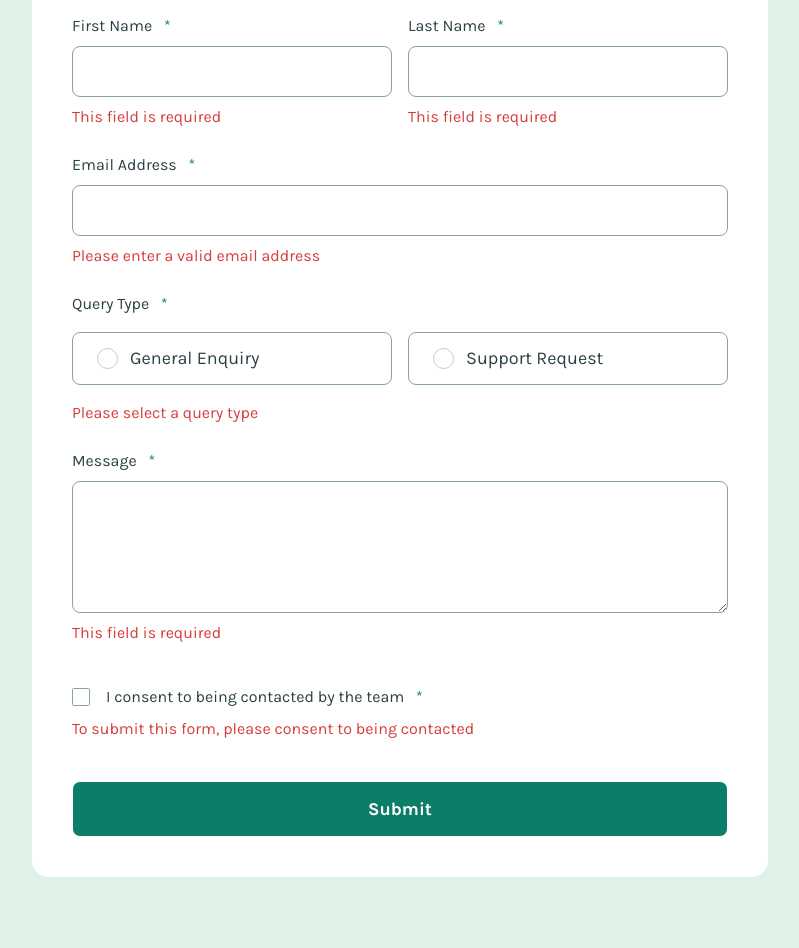
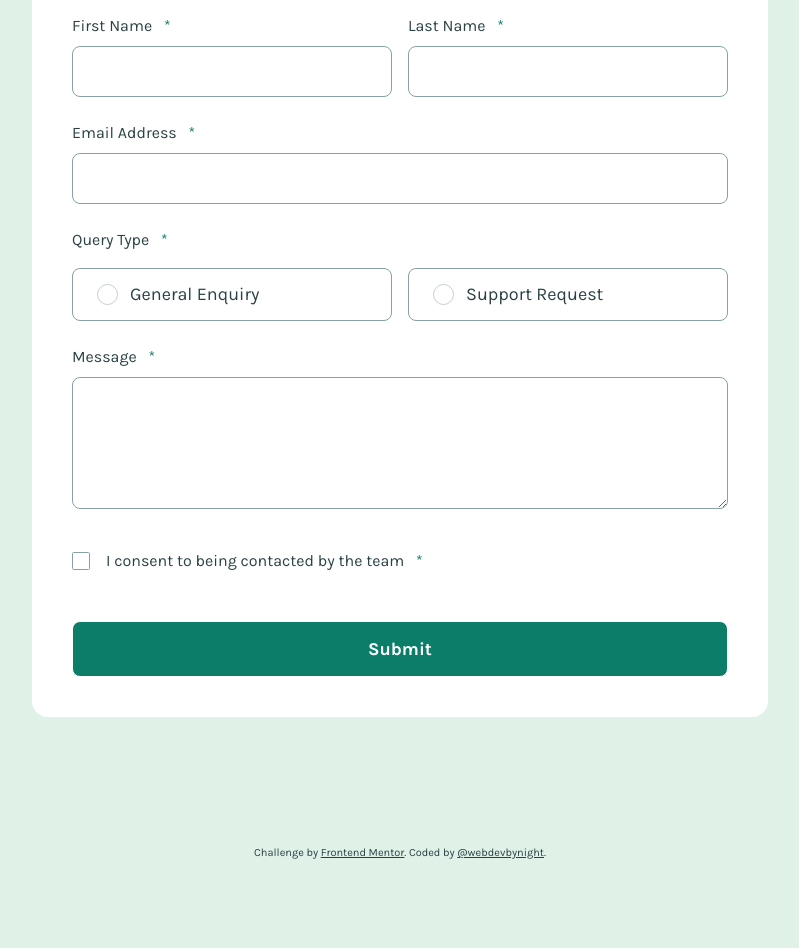
Before and after one commit to webdevbynight/contact-form-main, a website: page index.html in a window 1280 px wide. Shown: the part 218-1166 px from the top of the page, without its empty margins (240-1039 px from the left). After the commit the page ends 1080 px from the top, so only its background shows below. Drawn offline with Linux system fonts and the light colour scheme.

Commit message:
Fixed gaps when error messages are empty

```diff
--- a/index.html
+++ b/index.html
@@ -17,17 +17,17 @@
                 <p>
                     <label for="first-name">First Name <span class="required-marker" aria-label="required">*</span></label>
                     <input id="first-name" name="first-name" type="text" required aria-describedby="first-name-error-message">
-                    <span id="first-name-error-message" class="error-message" aria-live="assertive">This field is required</span>
+                    <span id="first-name-error-message" class="error-message" aria-live="assertive"></span>
                 </p>
                 <p>
                     <label for="last-name">Last Name <span class="required-marker" aria-label="required">*</span></label>
                     <input id="last-name" name="last-name" type="text" required aria-describedby="last-name-error-message">
-                    <span id="last-name-error-message" class="error-message" aria-live="assertive">This field is required</span>
+                    <span id="last-name-error-message" class="error-message" aria-live="assertive"></span>
                 </p>
                 <p>
                     <label for="email">Email Address <span class="required-marker" aria-label="required">*</span></label>
                     <input id="email" name="email" type="email" required aria-describedby="email-error-message">
-                    <span id="email-error-message" class="error-message" aria-live="assertive">Please enter a valid email address</span>
+                    <span id="email-error-message" class="error-message" aria-live="assertive"></span>
                 </p>
                 <fieldset>
                     <legend>Query Type <span class="required-marker" aria-label="required">*</span></legend>
@@ -41,17 +41,17 @@
                             <label for="query-type-support-request">Support Request</label>
                         </li>
                     </ul>
-                    <p id="query-type-error-message" class="error-message" aria-live="assertive">Please select a query type</p>
+                    <p id="query-type-error-message" class="error-message" aria-live="assertive"></p>
                 </fieldset>
                 <p>
                     <label for="message">Message <span class="required-marker" aria-label="required">*</span></label>
                     <textarea id="message" name="message" required aria-describedby="message-error-message"></textarea>
-                    <span id="message-error-message" class="error-message" aria-live="assertive">This field is required</span>
+                    <span id="message-error-message" class="error-message" aria-live="assertive"></span>
                 </p>
                 <p>
-                    <input id="consent" name="consent" type="checkbox" required aria-describedby="consent-error-message">
+                    <input id="consent" name="consent" type="checkbox" value="true" required aria-describedby="consent-error-message">
                     <label for="consent">I consent to being contacted by the team <span class="required-marker" aria-label="required">*</span></label>
-                    <span id="consent-error-message" class="error-message" aria-live="assertive">To submit this form, please consent to being contacted</span>
+                    <span id="consent-error-message" class="error-message" aria-live="assertive"></span>
                 </p>
                 <p>
                     <input type="submit" value="Submit">
@@ -60,7 +60,7 @@
             <!-- End form -->
 
             <!-- Begin toast message -->
-            <dialog class="toast-message" role="alertdialog" aria-live="assertive" aria-modal="true" aria-labelledby="toast-message-title" aria-describedby="toast-message-description" open>
+            <dialog class="toast-message" role="alertdialog" aria-live="assertive" aria-modal="true" aria-labelledby="toast-message-title" aria-describedby="toast-message-description">
                 <h2 id="toast-message-title" class="title">Message Sent!</h2>
                 <p id="toast-message-description">Thanks for completing the form. We’ll be in touch soon!</p>
             </dialog>
@@ -71,5 +71,7 @@
         <footer class="attribution">
             <p>Challenge by <a href="https://www.frontendmentor.io?ref=challenge">Frontend Mentor</a>. Coded by <a href="https://github.com/webdevbynight">@webdevbynight</a>.</p>
         </footer>
+
+        <script src="./js/index.js" type="module"></script>
     </body>
 </html>
--- a/sass/form/_form.scss
+++ b/sass/form/_form.scss
@@ -155,6 +155,9 @@
         }
         > p:not(:last-of-type) {
             margin-block: initial;
+            .error-message:empty {
+                margin-block-start: calc(-1 * var(--contact-form-field-gap));
+            }
         }
         ul {
             display: flex;
@@ -162,6 +165,13 @@
         }
         li {
             flex: 1;
+            margin-block: initial;
+        }
+        fieldset {
+            ul,
+            p:not(:empty) {
+                margin-block-start: var(--contact-form-checkbox-gap);
+            }
         }
     }
     @include css-media-queries($from-breakpoint: standalone-form) {
```
Also changed, not shown: css/styles.css, 1 other file.
